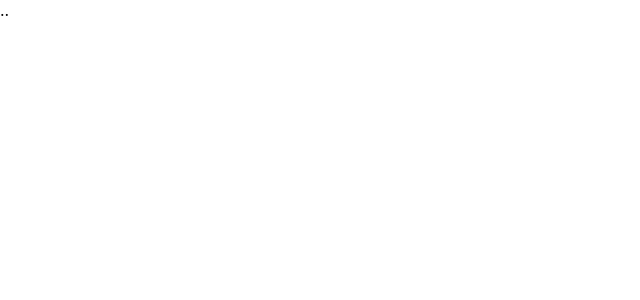
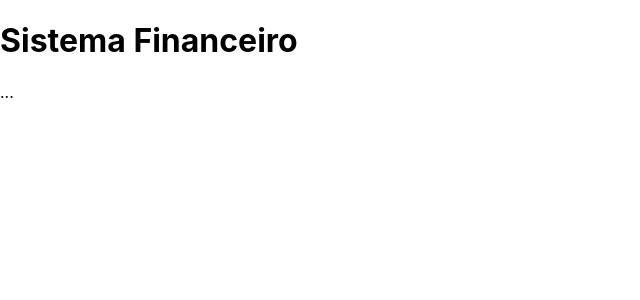
Before and after one commit to weslyramalho/Financas-Pessoais, a React (Create React App) app: page / in a window 1280 px wide. Shown: the top 300 px of the page, without its empty margins (0-640 px from the left). Built offline with nearby package versions, Linux system fonts and the light colour scheme.

Commit message:
Criando estrutura com styled-components

```diff
--- a/src/App.styles.ts
+++ b/src/App.styles.ts
@@ -1,3 +1,10 @@
 import styled from "styled-components";
 
 export const Container = styled.div``;
+
+export const Header = styled.div`
+
+`
+export const HeaderText = styled.h1`
+`
+export const Body = styled.div``
--- a/src/App.tsx
+++ b/src/App.tsx
@@ -2,7 +2,12 @@
 const App = () => {
   return (
     <C.Container>
-      ..
+      <C.Header>
+        <C.HeaderText>Sistema Financeiro</C.HeaderText>
+      </C.Header>
+      <C.Body>
+        ...
+      </C.Body>
     </C.Container>
 
   )
```
